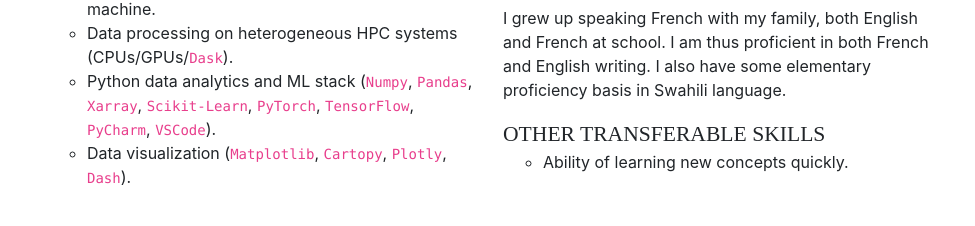
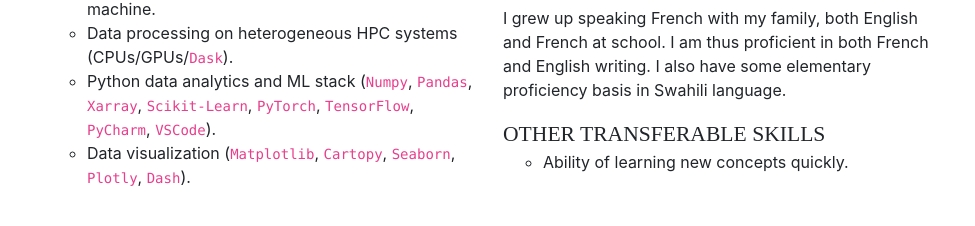
Before and after one commit to Djeutsch/ldjeutchouang, a website with bundled scripts: page index.html in a window 1280 px wide. Shown: the part 5491-5717 px from the top of the page, without its empty margins (288-1263 px from the left). Built offline with nearby package versions, Linux system fonts and the light colour scheme; files whose address does not match are found by name; a web font is replaced by a local one.

Commit message:
Skill update

```diff
--- a/index.html
+++ b/index.html
@@ -547,7 +547,7 @@
                     <li>Python data analytics and ML stack (<code>Numpy</code>, <code>Pandas</code>,
                     <code>Xarray</code>, <code>Scikit-Learn</code>, <code>PyTorch</code>,
                     <code>TensorFlow</code>, <code>PyCharm</code>, <code>VSCode</code>).</li>
-                    <li>Data visualization (<code>Matplotlib</code>, <code>Cartopy</code>, <code>Plotly</code>, <code>Dash</code>).</li>
+                    <li>Data visualization (<code>Matplotlib</code>, <code>Cartopy</code>, <code>Seaborn</code>, <code>Plotly</code>, <code>Dash</code>).</li>
                   </ul>
                 </p>
               </div>
```
